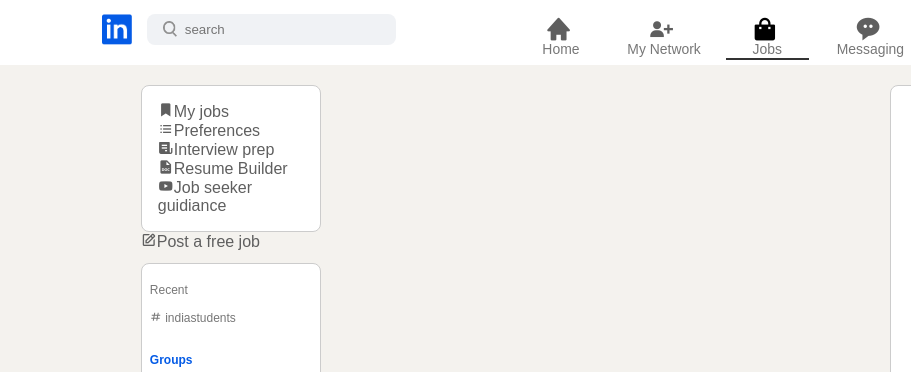
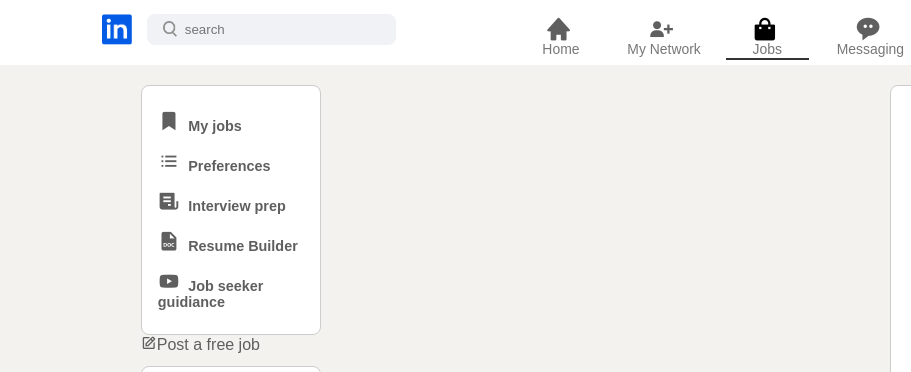
Before and after one commit to Mosesfamot/linkedin-cloning-App, a plain HTML site: page jobs.html in a window 1280 px wide. Shown: the top 372 px of the page, 0-911 px from the left. Drawn offline with nearby package versions, Linux system fonts and the light colour scheme.

Commit message:
styling pages

```diff
--- a/css/style.css
+++ b/css/style.css
@@ -1513,15 +1513,20 @@ figure:hover, figcaption:hover {
 /* -------------------------------------- JOBS PAGE SECTION JOBS PAGE SECTION JOBS PAGE SECTION -------------------------------------- */
 
 .sidebar-profile-box .jobs-sidebar {
-    padding: 1rem;
+    padding: 0.5rem 0.5rem;
     list-style: none;
 }
 
-.jobs-sidebar ul li a {
-    margin: 5rem 0;
-}
-
-
+.jobs-sidebar .jobs-sidebar-list {
+    margin: 1rem 0.5rem;
+    font-size: 0.9rem;
+    font-weight: 600;
+}
+
+.jobs-sidebar-list .job-sidebar-icon {
+    font-size: 1.4rem;
+    margin-right: 0.5rem;
+}
 
 
 
--- a/jobs.html
+++ b/jobs.html
@@ -84,20 +84,18 @@
         <!-- LEFT SIDE BAR START  -->
         <section class="left-sidebar">
 
-            <article class="left-sidebar">
             <article class="sidebar-profile-box">
                 <ul class="jobs-sidebar">
-                        <li class="jobs-sidebar-list"><a href="#"><i class='bx bxs-bookmark-star'></i></i>My jobs</a></li>
-                        <li class="jobs-sidebar-list"><a href="#"><i class='bx bx-list-ul'></i>Preferences</a></li>
-                        <li class="jobs-sidebar-list"><a href="#"><i class='bx bxs-receipt'></i>Interview prep</a></li>
-                        <li class="jobs-sidebar-list"><a href="#"><i class='bx bxs-file-doc'></i></i>Resume Builder</a></li>
-                        <li class="jobs-sidebar-list"><a href="#"><i class='bx bxl-youtube'></i>Job seeker guidiance</a></li>
+                    <li class="jobs-sidebar-list"><a href="#"><i class='bx bxs-bookmark-star job-sidebar-icon'></i></i>My jobs</a></li>
+                    <li class="jobs-sidebar-list"><a href="#"><i class='bx bx-list-ul job-sidebar-icon'></i>Preferences</a></li>
+                    <li class="jobs-sidebar-list"><a href="#"><i class='bx bxs-receipt job-sidebar-icon'></i>Interview prep</a></li>
+                    <li class="jobs-sidebar-list"><a href="#"><i class='bx bxs-file-doc job-sidebar-icon'></i></i>Resume Builder</a></li>
+                    <li class="jobs-sidebar-list"><a href="#"><i class='bx bxl-youtube job-sidebar-icon'></i>Job seeker guidiance</a></li>
                 </ul>
             </article>
 
             <article class="job-sidebar-post">
                 <a href="#"><i class='bx bx-edit' ></i>Post a free job</a>
-                </article>
             </article>
 
             <article class="sidebar-activity" id="sidebarActivity">
```
Lines whose indentation alone changed are shown as unchanged.
